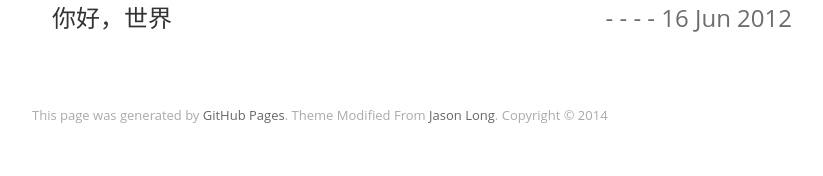
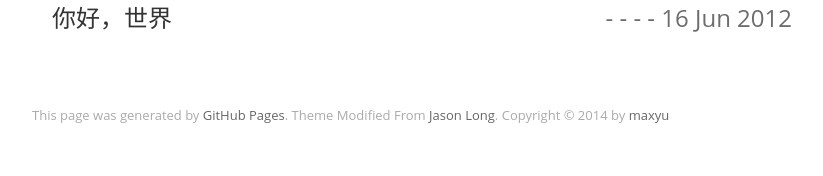
Before and after one commit to yubiaobin/yubiaobin.github.io, a Jekyll site: the page built from index.html, in a window 1280 px wide. Shown: the part 981-1157 px from the top of the page, without its empty margins (218-1041 px from the left). Built offline with Jekyll 4.4.1, drawn with Linux system fonts in a browser that asks for light colours; comment, search, counter and statistics services are not loaded.

Commit message:
add index footer links

```diff
--- a/_includes/footer.html
+++ b/_includes/footer.html
@@ -1,7 +1,8 @@
 <footer>
 	<!-- <a href="http://yubiaobin.github.com/">返回首页</a> -->
 	This page was generated by <a href="http://pages.github.com" target="_blank">GitHub Pages</a>. Theme Modified From <a href="https://twitter.com/jasonlong" target="_blank">Jason Long</a>.
-	Copyright &copy; 2014
+	<span>Copyright &copy; 2014 by <a href="http://www.oc35.com">maxyu</a></span>
+
 
 	<script type="text/javascript">
 	var _bdhmProtocol = (("https:" == document.location.protocol) ? " https://" : " http://");
--- a/index.html
+++ b/index.html
@@ -22,5 +22,4 @@ layout: default_index
 	    {% endfor %}
 	</ul>
 
-
 </div>
```
Also changed, not shown: 1 other file.
